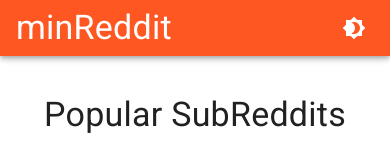
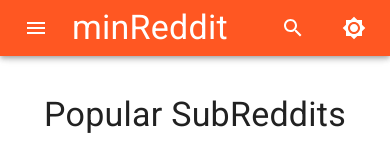
Before and after one commit to encinascarles/minreddit_v2, a React (Create React App) app: page / in a window 390 px wide. Shown: the top 160 px of the page. Built offline with nearby package versions, Linux system fonts and the light colour scheme.

Commit message:
Made searchbar and Side navigation available to mobile version

```diff
--- a/src/components/TopBar.jsx
+++ b/src/components/TopBar.jsx
@@ -6,6 +6,7 @@
   Typography,
   TextField,
   Box,
+  Drawer,
 } from "@mui/material";
 import React, { useEffect, useState } from "react";
 import Brightness7Icon from "@mui/icons-material/Brightness7";
@@ -17,6 +18,10 @@
 import { getSearch } from "../utils/redditAPI";
 import { useTheme } from "@emotion/react";
 import SearchIcon from "@mui/icons-material/Search";
+import useMediaQuery from "@mui/material/useMediaQuery";
+import CloseIcon from "@mui/icons-material/Close";
+import MenuIcon from "@mui/icons-material/Menu";
+import SideNavigation from "./SideNavigation";
 
 const TopBar = () => {
   const dispatch = useDispatch();
@@ -26,10 +31,17 @@
   const [searchQuery, setSearchQuery] = useState("");
   const [loading, setLoading] = useState(false);
   const [item, setItem] = useState(null);
+  const [searchBarMode, setSearchBarMode] = useState("normal");
+  const [showDrawer, setShowDrawer] = useState(false);
+
+
 
   const navigate = useNavigate();
 
   const theme = useTheme();
+  const mode = useSelector(selectTheme).palette.mode;
+
+  const pantalla = useMediaQuery(theme.breakpoints.up("sm"));
 
   useEffect(() => {
     setLoading(true);
@@ -44,19 +56,51 @@
     setLoading(false);
   }, [searchQuery]);
 
+  useEffect(() => {
+    if (pantalla) {
+      setSearchBarMode("normal");
+    } else {
+      if (searchBarMode === "normal") {
+        setSearchBarMode("icon");
+      }
+    }
+  }, [pantalla]);
+
   React.useEffect(() => {
     if (!open) {
       setOptions([]);
     }
   }, [open]);
   console.log(searchQuery);
+
   return (
     <AppBar position="sticky" sx={{ backgroundColor: "primary.main" }}>
       <Toolbar sx={{ display: "flex", justifyContent: "space-between" }}>
+        <Box display="flex" gap="16px">
+          <IconButton
+            sx={{ color: "primary.contrastText" }}
+            onClick={() => setShowDrawer(true)}
+          >
+            <MenuIcon />
+          </IconButton>
+          <Drawer
+            open={showDrawer}
+            onClose={() => setShowDrawer(false)}
+            variant="temporary"
+            anchor="left"
+          >
+            <SideNavigation/>
+          </Drawer>
+          {searchBarMode === "expanded" ? (
+            ""
+          ) : (
             <Link to="/">
               <Typography variant="h4"> minReddit </Typography>
             </Link>
+          )}
+        </Box>
         <Box display="flex" gap="21px">
+          {(searchBarMode === "normal") | (searchBarMode === "expanded") ? (
             <Autocomplete
               sx={{
                 width: 220,
@@ -65,7 +109,7 @@
                 border: "none",
                 borderRadius: "12px",
                 borderWidth: "0px",
-            display: {xs:"none",md:"flex"},
+                display: "flex",
                 alignItems: "center",
                 justifyContent: "space-between",
               }}
@@ -83,6 +127,7 @@
               disableClearable
               value={item}
               onChange={(e, value) => {
+                setSearchBarMode("icon");
                 setSearchQuery("");
                 setOptions([]);
                 if (value.title) {
@@ -112,6 +157,7 @@
                       setSearchQuery("");
                       setOptions([]);
                       navigate("/r/" + searchQuery);
+                      setSearchBarMode("icon");
                     }}
                   >
                     <SearchIcon />
@@ -119,17 +165,35 @@
                 </Box>
               )}
             />
+          ) : (
+            ""
+          )}
 
+          {searchBarMode === "icon" ? (
+            <IconButton
+              sx={{ color: "primary.contrastText" }}
+              onClick={() => setSearchBarMode("expanded")}
+            >
+              <SearchIcon />
+            </IconButton>
+          ) : (
+            ""
+          )}
+          {searchBarMode === "expanded" ? (
+            <IconButton
+              sx={{ color: "primary.contrastText" }}
+              onClick={() => setSearchBarMode("icon")}
+            >
+              <CloseIcon />
+            </IconButton>
+          ) : (
             <IconButton
               sx={{ color: "primary.contrastText" }}
               onClick={() => dispatch(toggleMode())}
             >
-          {useSelector(selectTheme).palette.mode === "dark" ? (
-            <Brightness7Icon />
-          ) : (
-            <Brightness4Icon />
+              {mode ? <Brightness7Icon /> : <Brightness4Icon />}
+            </IconButton>
           )}
-        </IconButton>
         </Box>
       </Toolbar>
     </AppBar>
--- a/src/pages/SubReddit.jsx
+++ b/src/pages/SubReddit.jsx
@@ -30,10 +30,10 @@
 
   return (
     <Box
-      sx={{display:"grid", gridTemplateColumns: "repeat(3, 1fr)", gridGap: "20px", justifyContent: "center" }}
+      sx={{display:"grid", gridTemplateColumns:{xs:"repeat(1, 1fr)",md:"repeat(3, 1fr)"}, gridGap: "20px", justifyContent: "center" }}
       gap={4}
     >
-      <Box sx={{gridColumn:"1/2", display:"flex", flexDirection:"row", justifyContent:"right"}}>
+      <Box sx={{gridColumn:"1/2", display:{xs:"none", md:"flex"}, flexDirection:"row", justifyContent:"right"}}>
         <SideNavigation />
         <Divider orientation="vertical" flexItem sx={{ marginTop: "42px" }} />
       </Box>
@@ -41,12 +41,12 @@
         display="flex"
         flexDirection="column"
         alignItems="center"
-        gridColumn="2/3"
+        gridColumn={{sm:"1",md:"2/3"}}
+        paddingX={{xs:"20px",md:"0px"}}
       >
         <SubRedditTitle title={data ? id : data[0].subreddit} />
         <Posts data={data} isLoading={isLoading} />
       </Box>
-      <Box width="300px"></Box>
     </Box>
   );
 };
```
Lines whose indentation alone changed are shown as unchanged.
